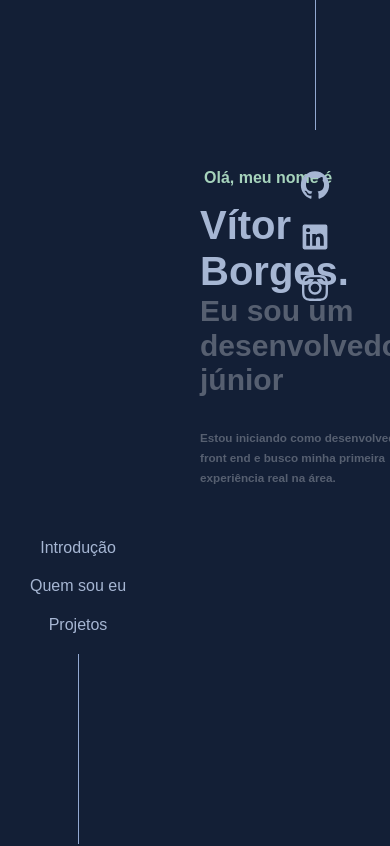
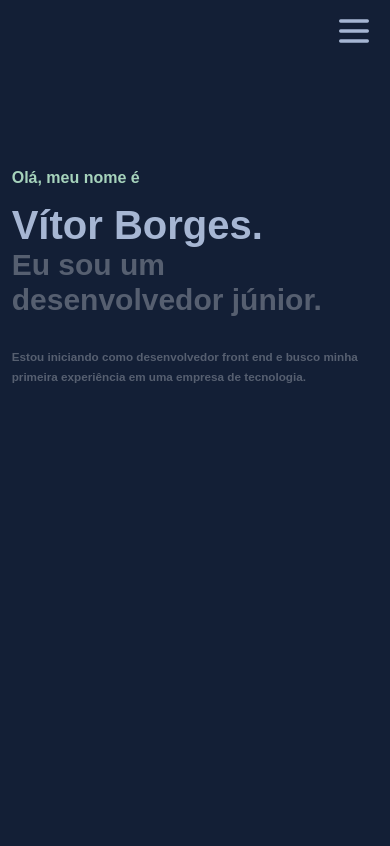
Before and after one commit to VitorBorg/personal-portfolio, a Next.js app: page / in a window 390 px wide. Shown: the top 846 px of the page. Built offline with nearby package versions, Linux system fonts and the light colour scheme.

Commit message:
responsive intro and headers

```diff
--- a/public/data/data.json
+++ b/public/data/data.json
@@ -12,23 +12,23 @@
   ],
   "about": {
     "description": [
-      "Olá, eu sou o Vítor e estou buscando iniciar na vida de desenvolvedor web front-end. Estou cursando Ciência da Computação na Universidade Federal de Pelotas, e tive algumas pequenas experiências práticas de web lá. Mas decidi me dedicar realmente faz pouco tempo.",
-      "Apesar de não ter estagiado diretamente como desenvolvedor web, fiz um projeto que me introduziu no mundo do react. Mesmo com o curto prazo e a pouca experiência o sistema fora finalizado e atendeu a todas as exigências.",
-      "Decidi sair então do estágio e hoje me dedico a aprender mais sobre web e buscar uma primeira vaga na área."
+      "Olá, eu sou o Vítor e estou buscando iniciar na vida de desenvolvedor web front-end (mas com boas noções para o back-end). Estou cursando Ciência da Computação na Universidade Federal de Pelotas, onde tive algumas pequenas experiências práticas. Mas decidi me dedicar realmente faz pouco tempo.",
+      "Apesar de não ter estagiado diretamente como desenvolvedor web, fiz um projeto que me introduziu no mundo do react. Decidi sair então desse estágio e hoje me dedico a aprender mais sobre web e buscar a primeira vaga na área.",
+      ""
     ],
     "technologies": [
       "React-JS",
       "Next-js",
       "Node-js",
-      "Styled-Components",
+      "Express",
       "TypeScript",
-      "ThreeJS"
+      "Styled-Components"
     ],
     "model": "modelPATH"
   },
   "presentation": {
     "name": "Vítor Borges",
-    "subtitle": "Eu sou um desenvolvedor júnior",
-    "description": "Estou iniciando como desenvolvedor front end e busco minha primeira experiência real na área."
+    "subtitle": "Eu sou um desenvolvedor júnior.",
+    "description": "Estou iniciando como desenvolvedor front end e busco minha primeira experiência em uma empresa de tecnologia."
   }
 }
--- a/src/components/Header_left/headerStyle.js
+++ b/src/components/Header_left/headerStyle.js
@@ -34,6 +34,12 @@ export const MenuPosition = styled.section`
   width: auto;
   bottom: 0px;
   z-index: 10;
+
+  display: block;
+
+  @media (max-width: 800px) {
+    display: none;
+  }
 `;
 
 export const Barra = styled.div`
--- a/src/components/Header_right/headerRightStyle.js
+++ b/src/components/Header_right/headerRightStyle.js
@@ -33,6 +33,12 @@ export const MenuPosition = styled.section`
   width: auto;
   top: 0px;
   z-index: 10;
+
+  display: block;
+
+  @media (max-width: 800px) {
+    display: none;
+  }
 `;
 
 export const Last = styled.div`
--- a/src/components/about/about.js
+++ b/src/components/about/about.js
@@ -14,6 +14,7 @@ import {
 
 export default function About() {
   return (
+    <>
       <Section>
         <SectionBase>
           <H2Title>
@@ -37,5 +38,6 @@ export default function About() {
           </DivAbout>
         </SectionBase>
       </Section>
+    </>
   );
 }
--- /dev/null
+++ b/src/components/headerMobile/headerMobile.js
@@ -0,0 +1,16 @@
+import react from "react";
+import MenuIcon from "../../images/menuIcon/menuIcon";
+
+import { ButtonMobile, NavStyle } from "./headerMobileStyle";
+
+export default function HeaderMobile() {
+  return (
+    <>
+      <NavStyle>
+        <ButtonMobile>
+          <MenuIcon />
+        </ButtonMobile>
+      </NavStyle>
+    </>
+  );
+}
--- /dev/null
+++ b/src/components/headerMobile/headerMobileStyle.js
@@ -0,0 +1,32 @@
+import styled from "styled-components";
+
+export const NavStyle = styled.nav`
+  display: flex;
+  flex-direction: row;
+  background-color: rgba(0, 0, 0, 0);
+
+  position: fixed;
+  left: auto;
+  right: 4vw;
+  width: auto;
+  top: 1.3vh;
+  z-index: 10;
+
+  display: block;
+
+  @media (max-width: 800px) {
+  }
+`;
+
+export const ButtonMobile = styled.button`
+  display: none;
+
+  background: none;
+  border: none;
+  padding: 0;
+  outline: inherit;
+
+  @media (max-width: 800px) {
+    display: block;
+  }
+`;
--- a/src/components/projectSection/IntroStyle.js
+++ b/src/components/projectSection/IntroStyle.js
@@ -4,11 +4,15 @@ export const SectionTitles = styled.section`
   display: flex;
   flex-direction: column;
   align-items: start;
-  margin: 0px 50px 0px 50px;
+  margin: 0vw 5vw 0vw 5vw;
   padding: 0px;
   list-style: none;
   list-style-type: none;
   height: 100vh;
+
+  @media (max-width: 800px) {
+    margin: 0vw;
+  }
 `;
 
 export const DivTitleGroup = styled.div`
@@ -16,7 +20,7 @@ export const DivTitleGroup = styled.div`
   flex-direction: column;
   text-align: end;
   align-items: flex-start;
-  padding: 0px 0px 20px 20px;
+  padding: 0px 0px 20px 0vw;
   list-style: none;
   list-style-type: none;
 `;
@@ -31,7 +35,7 @@ export const DivTitles = styled.div`
 `;
 
 export const H1Title = styled.h1`
-  margin: 0px 0px 15px 4px;
+  margin: 0px 0px 15px 0px;
   text-decoration: none;
   color: #a6d3bc;
   font-size: clamp(14px, 5vw, 16px);
@@ -52,7 +56,7 @@ export const H3Title = styled.h3`
 
 export const PDescription = styled.p`
   text-decoration: none;
-  margin: 10px 0px 0px 20px;
+  margin: 10px 0px 0px 00px;
   max-width: 540px;
   color: #565f70;
   font-weight: 600;
--- /dev/null
+++ b/src/images/menuIcon/menuIcon.js
@@ -0,0 +1,23 @@
+import React from "react";
+
+const MenuIcon = () => {
+  return (
+    //https://github.com/devicons/devicon/blob/master/icons/github/github-original.svg
+    <svg
+      xmlns="http://www.w3.org/2000/svg"
+      viewBox="0 0 24 24"
+      fill="red"
+      stroke="#A6B6D3 "
+      strokeWidth="2"
+      width="40px"
+    >
+      <path
+        strokeLinecap="round"
+        strokeLinejoin="round"
+        d="M4 6h16M4 12h16M4 18h16"
+      />
+    </svg>
+  );
+};
+
+export default MenuIcon;
--- a/src/pages/index.js
+++ b/src/pages/index.js
@@ -8,11 +8,15 @@ import About from "../components/about/about";
 import Contact from "../components/contact/contact";
 import Projects from "../components/projects/projects";
 import Card from "../components/card/Card";
+import HeaderMobile from "../components/headerMobile/headerMobile";
+
+import { DivPadding } from "./indexStyle";
 
 const Home = () => {
   return (
-    <div style={{ padding: "0px 130px", width: "100%" }}>
+    <DivPadding>
       {/*<GlobalStyle />*/}
+      <HeaderMobile />
       <Header />
       <HeaderRight />
       <div id="intro" />
@@ -23,7 +27,7 @@ const Home = () => {
       <Projects />
       <Contact />
       {/*Footer*/}
-    </div>
+    </DivPadding>
   );
 };
 
--- /dev/null
+++ b/src/pages/indexStyle.js
@@ -0,0 +1,14 @@
+import styled from "styled-components";
+
+export const DivPadding = styled.div`
+  padding: 0vw 9.3vw;
+  width: 100;
+
+  @media (max-width: 1000px) {
+    padding: 0vw 15vw;
+  }
+
+  @media (max-width: 800px) {
+    padding: 0vw 3vw;
+  }
+`;
--- a/src/styles/global.js
+++ b/src/styles/global.js
@@ -9,6 +9,7 @@ const GlobalStyles = createGlobalStyle`
     margin: 0;
     padding: 0;
   }
+
   html {
     font-size: 62.5%;
     scroll-behavior: smooth;
```
Also changed, not shown: public/iconMenu.svg (added). Lines whose indentation alone changed are shown as unchanged.
